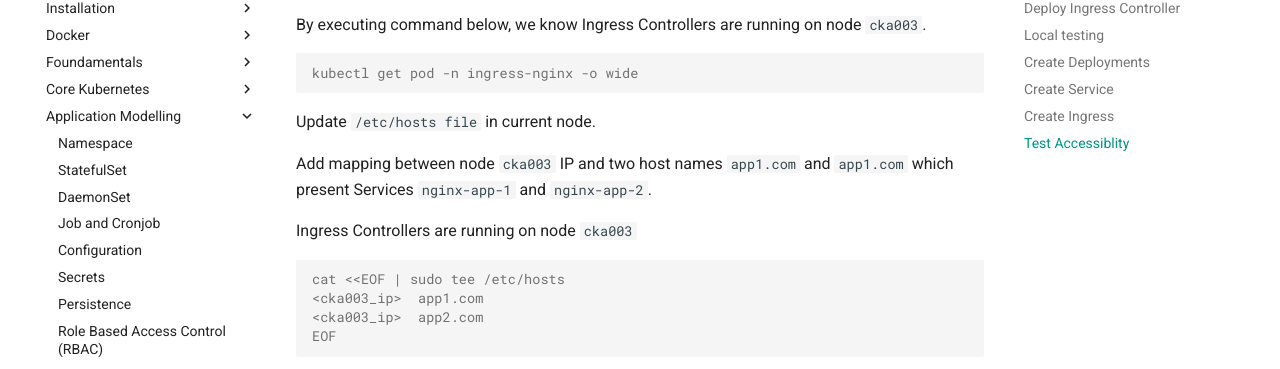
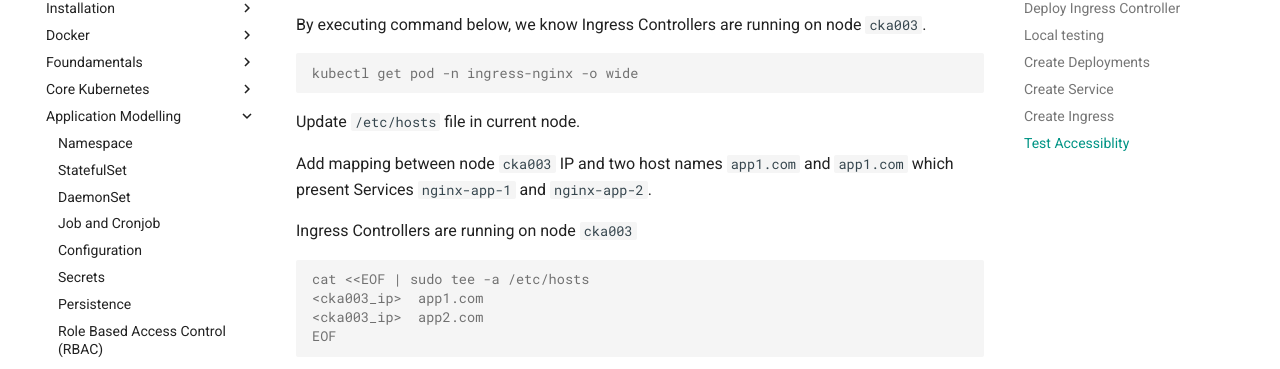
Before and after one commit to huyuhui001/mySite, an MkDocs documentation site: the page built from docs/k8s/foundamentals/ingress.md, in a window 1280 px wide and 900 px high, scrolled down 6358 px. Shown: the part 148-517 px from the top of the window. Built offline with MkDocs 1.6.1 and Material for MkDocs 9.7.7, drawn with Linux system fonts in a browser that asks for light colours; comment, search, counter and statistics services are not loaded.

Commit message:
Documentation

````diff
--- a/docs/k8s/foundamentals/ingress.md
+++ b/docs/k8s/foundamentals/ingress.md
@@ -312,14 +312,14 @@ By executing command below, we know Ingress Controllers are running on node `cka
 kubectl get pod -n ingress-nginx -o wide
 ```
 
-Update `/etc/hosts file` in current node.
+Update `/etc/hosts` file in current node.
 
 Add mapping between node `cka003` IP and two host names `app1.com` and `app1.com` which present Services `nginx-app-1` and `nginx-app-2`.
 
 Ingress Controllers are running on node `cka003`
 
 ```console
-cat <<EOF | sudo tee /etc/hosts
+cat <<EOF | sudo tee -a /etc/hosts
 <cka003_ip>  app1.com
 <cka003_ip>  app2.com
 EOF
````
